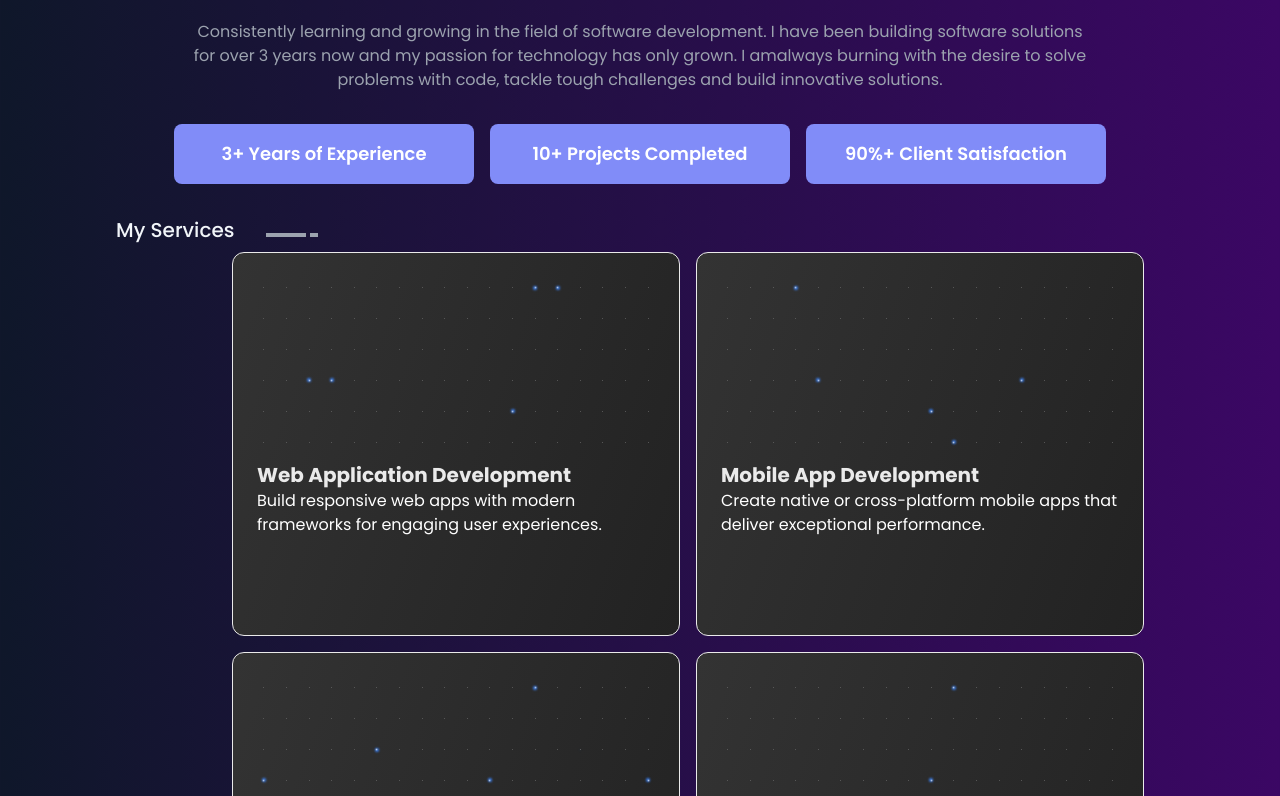
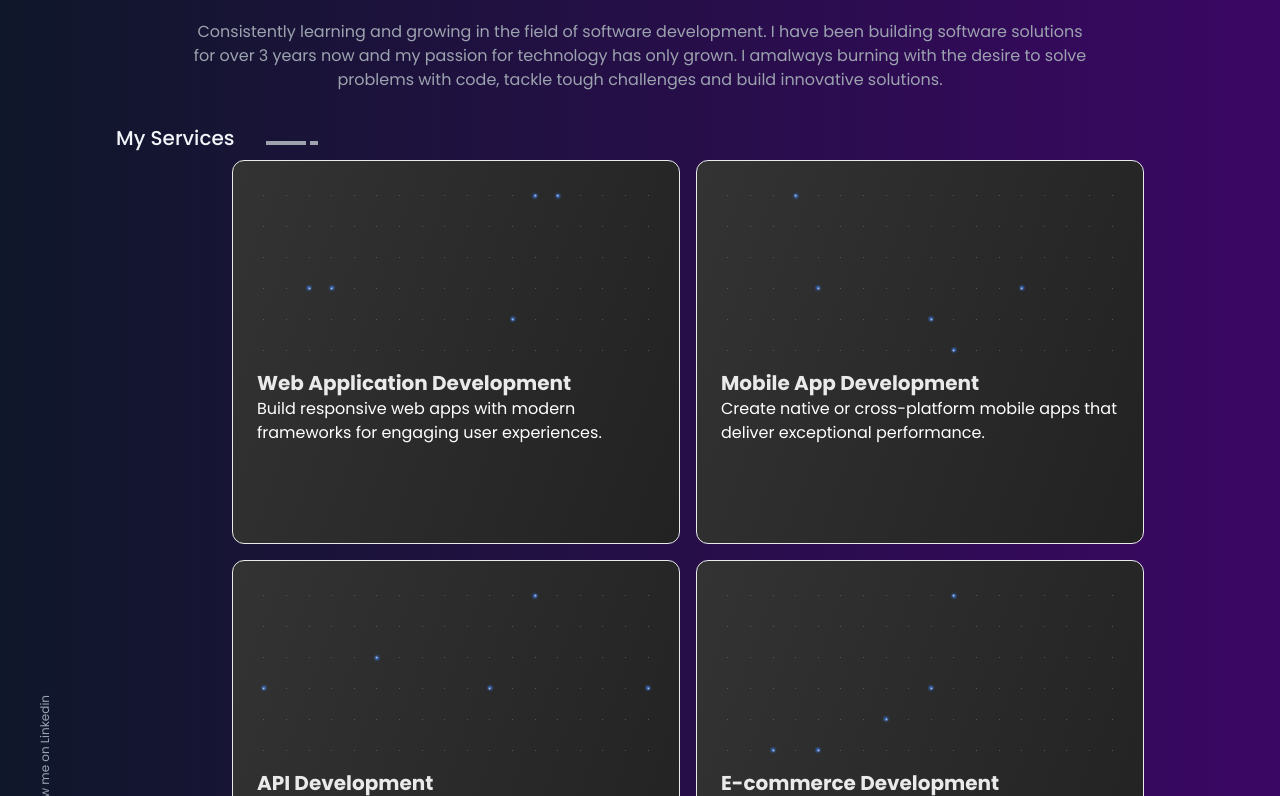
Before and after one commit to SirSanctified/nextjs-portfolio, a Next.js app: page / in a window 1280 px wide. Shown: the part 824-1620 px from the top of the page. Built offline with nearby package versions, Linux system fonts and the light colour scheme.

Commit message:
Remove unused code and update services

```diff
--- a/components/about.tsx
+++ b/components/about.tsx
@@ -21,23 +21,7 @@ const About = () => {
         desire to solve problems with code, tackle tough challenges and build
         innovative solutions.
       </p>
-      <div className="flex flex-col sm:flex-row justify-center gap-4 mt-8">
-        <div className="bg-indigo-400 rounded-lg p-4 w-full sm:max-w-[300px]">
-          <h3 className="text-white text-center font-semibold text-lg">
-            3+ Years of Experience
-          </h3>
-        </div>
-        <div className="bg-indigo-400 rounded-lg p-4 w-full sm:max-w-[300px]">
-          <h3 className="text-white text-center font-semibold text-lg">
-            10+ Projects Completed
-          </h3>
-        </div>
-        <div className="bg-indigo-400 rounded-lg p-4 w-full sm:max-w-[300px]">
-          <h3 className="text-white text-center font-semibold text-lg">
-            90%+ Client Satisfaction
-          </h3>
-        </div>
-      </div>
+
       <Services />
       <Skills />
       <div className="absolute bottom-16 -left-8 xl:left-0 hidden md:block max-w-[50px]">
--- a/constants/index.ts
+++ b/constants/index.ts
@@ -16,10 +16,6 @@ export const services: Service[] = [
   {
     title: "E-commerce Development",
     description: "Build online stores with secure shopping carts and integrated payment solutions."
-  },
-  {
-    title: "Database Design and Management",
-    description: "Model and manage relational or non-relational databases for efficient data storage."
   }
 ];
 
```
